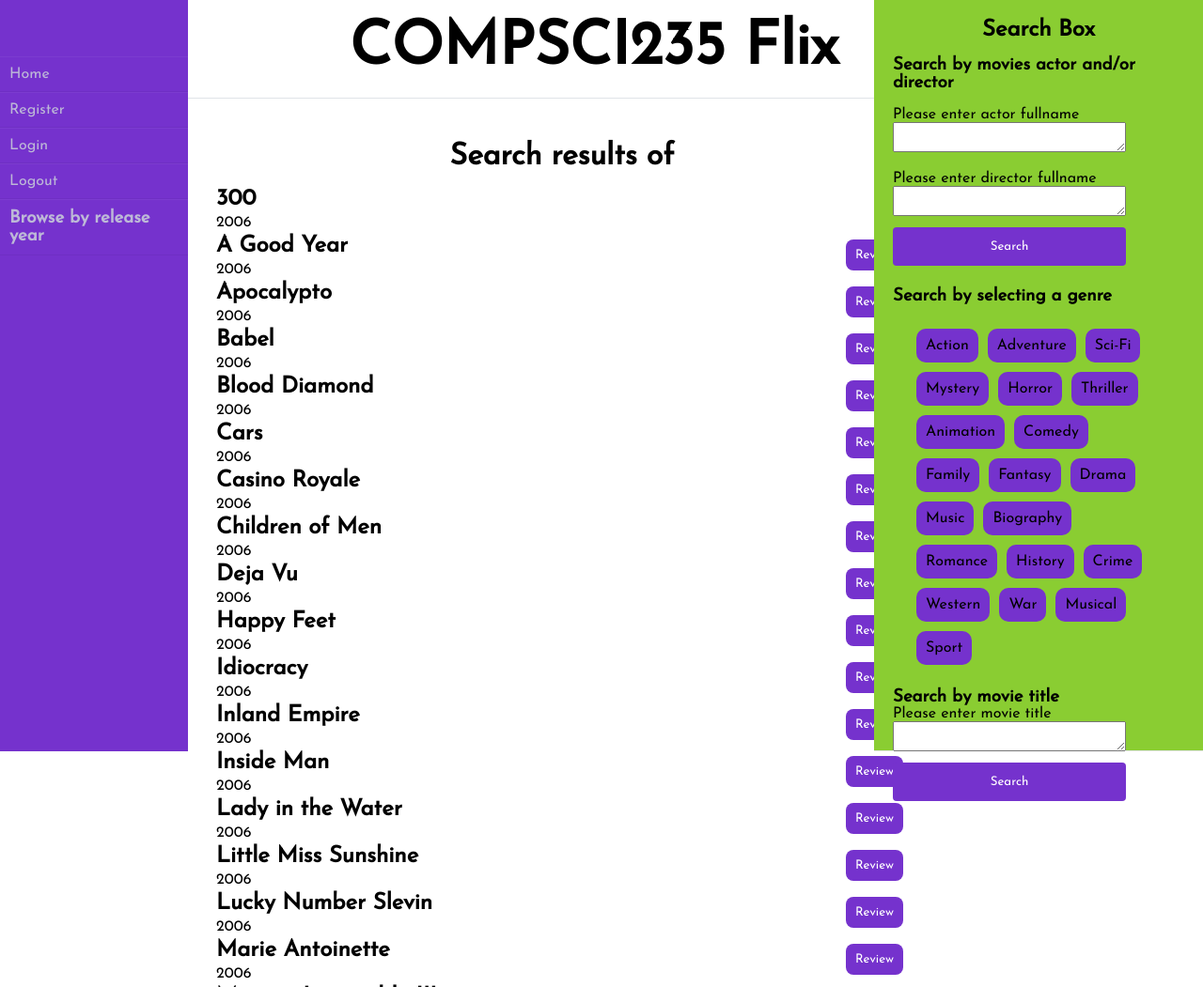
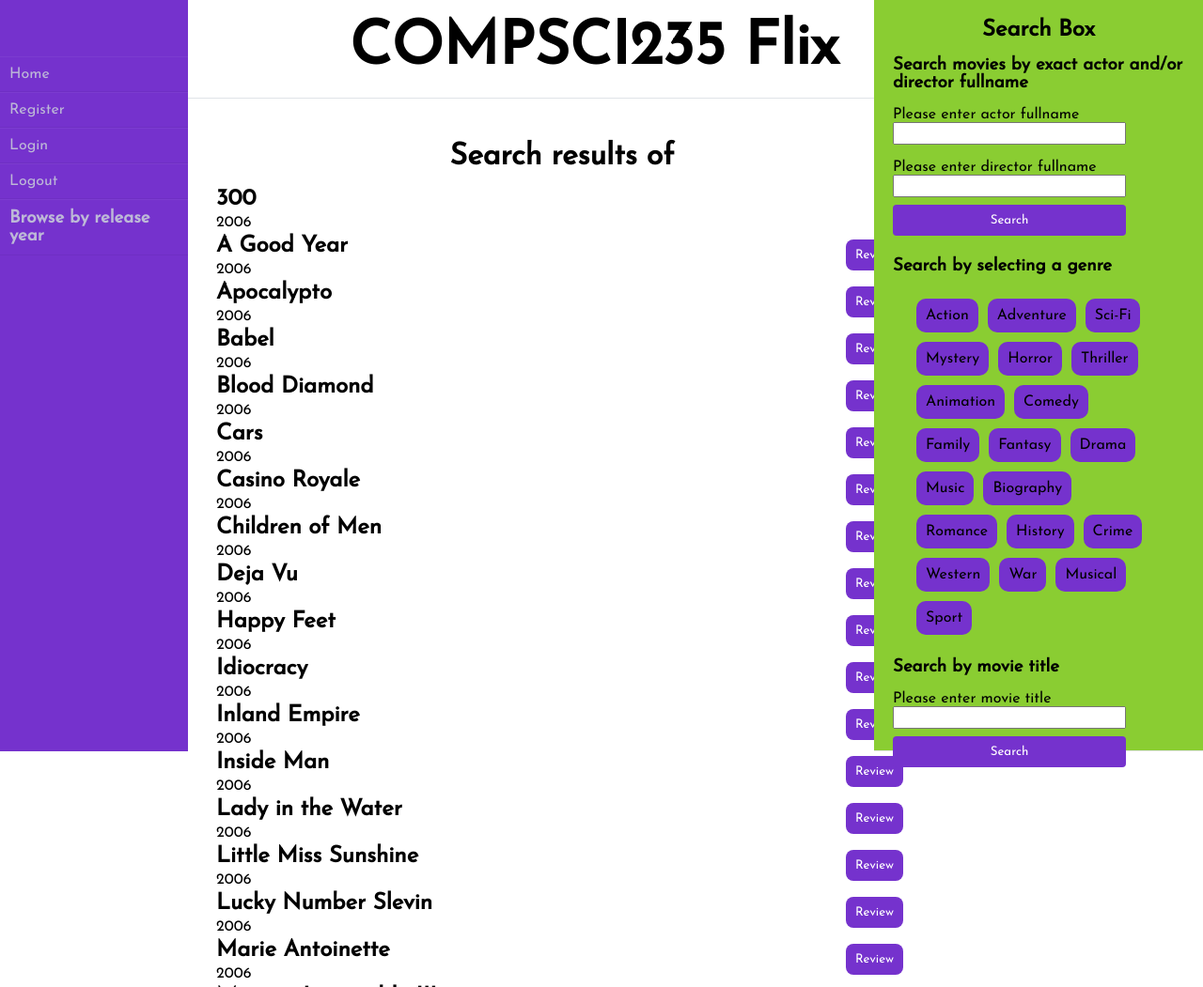
Before and after one commit to JC-09/CS235FlixSkeleton-part-2, a Flask app: page /search_movies_by_title in a window 1280 px wide. Shown: the top 1051 px of the page at 94% size. Run offline with Flask 2, Linux system fonts and the light colour scheme.

Commit message:
Updated with HTML5 fields

```diff
--- a/CS235Flix/movies/movies.py
+++ b/CS235Flix/movies/movies.py
@@ -6,7 +6,8 @@ from flask import request, render_template, redirect, url_for, session
 
 from better_profanity import profanity
 from flask_wtf import FlaskForm
-from wtforms import TextAreaField, HiddenField, SubmitField, DecimalField
+from wtforms import TextAreaField, HiddenField, SubmitField
+from wtforms.fields.html5 import SearchField, DecimalField
 from wtforms.validators import DataRequired, Length, ValidationError, NumberRange
 from CS235Flix.movies.services import NonExistentActorException, NonExistentDirectorException, NoSearchResultsException
 
@@ -419,11 +420,11 @@ class ReviewForm(FlaskForm):
 
 
 class SearchForm(FlaskForm):
-    actor = TextAreaField('Please enter actor fullname')
-    director = TextAreaField('Please enter director fullname')
+    actor = SearchField('Please enter actor fullname')
+    director = SearchField('Please enter director fullname')
     search = SubmitField('Search')
 
 
 class SearchByTitleForm(FlaskForm):
-    title = TextAreaField('Please enter movie title')
+    title = SearchField('Please enter movie title')
     search = SubmitField('Search')
--- a/CS235Flix/static/css/main.css
+++ b/CS235Flix/static/css/main.css
@@ -226,7 +226,7 @@ input[type='submit'] {
     width: 80%;
      background-color: #7532cd;
      color: white;
-     padding: 14px 20px;
+     padding: 10px 20px;
      margin: 8px 0;
      border: none;
      border-radius: 4px;
@@ -236,6 +236,16 @@ input[type='submit'] {
 input[type='submit']:hover {
     background-color: #ffcccb;
     color: black;
+}
+
+input[type='search']{
+    width:80%;
+    font-size:20px;
+}
+
+input[type='number']{
+    width:50px;
+    font-size:30px;
 }
 
 .icon {
--- a/CS235Flix/templates/search.html
+++ b/CS235Flix/templates/search.html
@@ -5,18 +5,18 @@
         <h1>Search Box</h1>
     </header>
     <br>
-    <h3>Search by movies actor and/or director</h3> <br>
+    <h3>Search movies by exact actor and/or director fullname</h3> <br>
    <form action="{{handler_url}}" method="post">
        {{form.csrf_token}}
         <div>
             {{form.actor.label}}
             <br>
-            {{form.actor(size=300, class="textarea", rows="1",  wrap="hard") }}
+            {{form.actor }}
             <br>
             <br>
             {{form.director.label}}
             <br>
-            {{form.director(size=300, class="textarea", rows="1",  wrap="hard")}}
+            {{form.director}}
         </div>
        {{form.search}}
    </form>
@@ -29,12 +29,13 @@
     </div>
 
     <h3>Search by movie title</h3>
+    <br>
     <form action="{{handler_url_title}}" method="post">
         {{ title_form.csrf_token }}
         <div>
             {{title_form.title.label}}
             <br>
-            {{title_form.title(size=300, class="textarea", rows='1')}}
+            {{title_form.title}}
         </div>
         {{title_form.search}}
 
```
Also changed, not shown: CS235Flix/authentication/authentication.py (+4 -4 lines).
